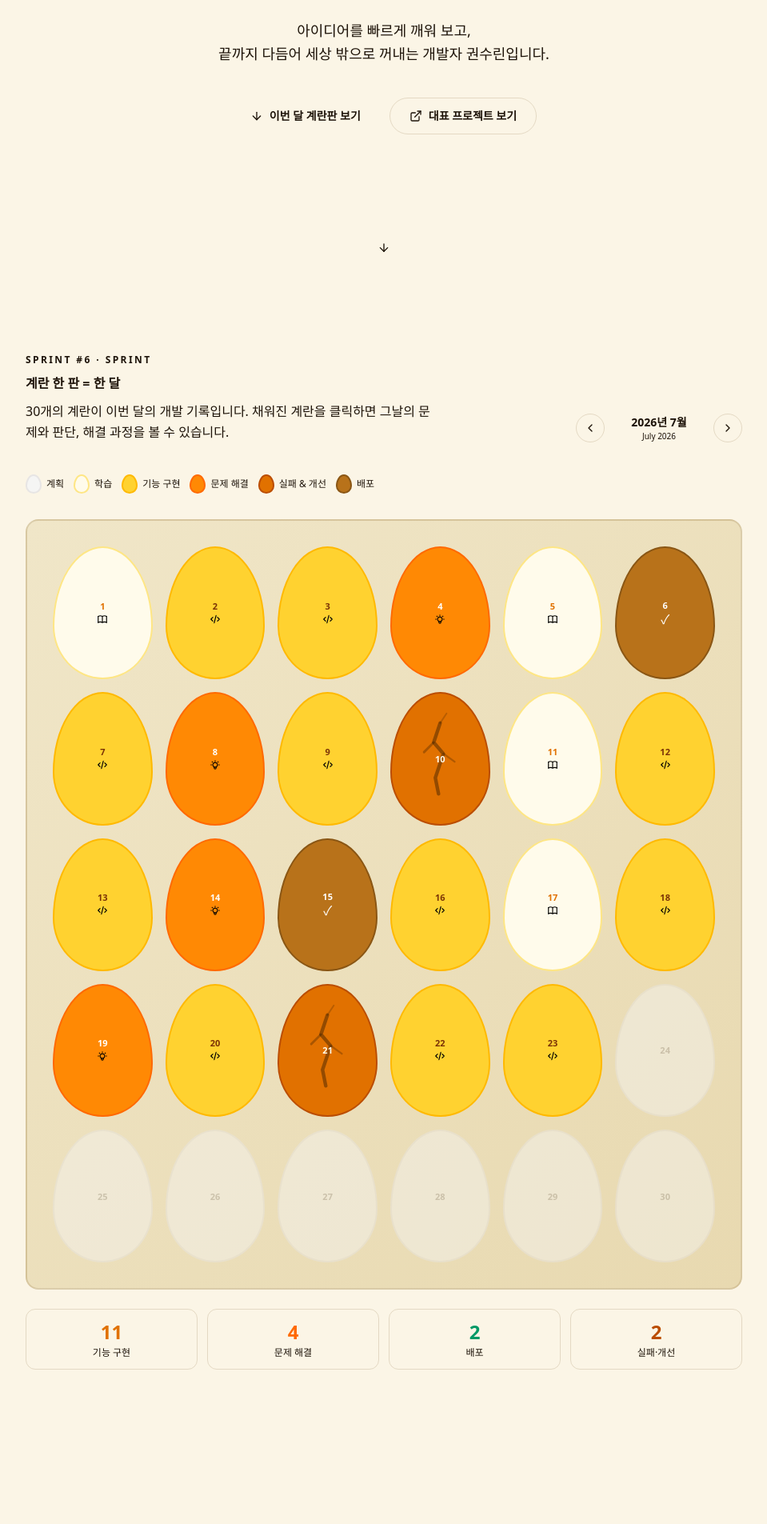
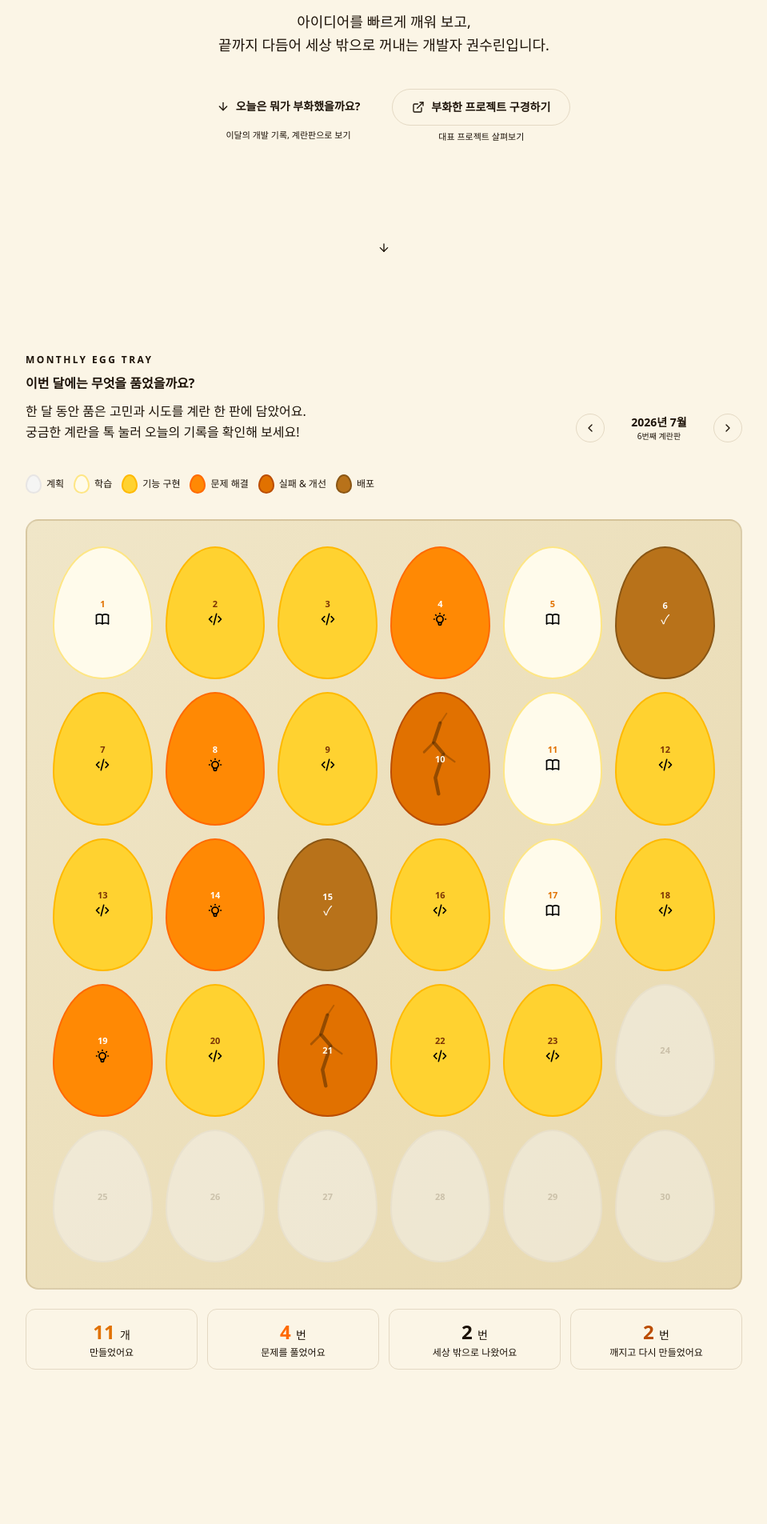
Before and after one commit to egg-zz/egg-zz_portfolio, a Next.js app in the folder apps/web/: page / in a window 1280 px wide. Shown: the part 454-2359 px from the top of the page at 80% size, without its empty margins (160-1119 px from the left). Built offline with nearby package versions, Linux system fonts and the light colour scheme; a web font is replaced by a local one.

Commit message:
change branding

```diff
--- a/apps/web/src/features/about/components/AboutSection.tsx
+++ b/apps/web/src/features/about/components/AboutSection.tsx
@@ -22,7 +22,7 @@ export function AboutSection({ sectionRef }: AboutSectionProps) {
           >
             <p className="text-xs font-semibold tracking-[0.2em] text-primary uppercase mb-4">About Me</p>
             <h2 className="text-heading sm:text-heading-lg font-bold mb-6">
-              권수린,<br /><span className="italic text-amber-400">개발자</span>
+              권수린,<br /><span className="italic text-accent">개발자</span>
             </h2>
             <p className="text-background/80 leading-relaxed mb-4 text-sm">
               저는 AI를 활용해 구현 속도를 높이지만, 문제 정의와 설계·검증·수정·최종 결과에 대한 책임은 제가 집니다.
@@ -43,7 +43,7 @@ export function AboutSection({ sectionRef }: AboutSectionProps) {
               </a>
               <a
                 href="mailto:surin@example.com"
-                className="flex items-center gap-2 px-4 py-2 rounded-full bg-primary text-white hover:bg-amber-500 text-sm transition-colors font-semibold"
+                className="flex items-center gap-2 px-4 py-2 rounded-full bg-primary text-white hover:bg-accent text-sm transition-colors font-semibold"
               >
                 <Mail className="w-4 h-4" />
                 이메일 보내기
--- a/apps/web/src/features/egg-lab/components/EggLabSection.tsx
+++ b/apps/web/src/features/egg-lab/components/EggLabSection.tsx
@@ -22,9 +22,10 @@ export function EggLabSection({ sectionRef }: EggLabSectionProps) {
           className="mb-12"
         >
           <p className="text-xs font-semibold tracking-[0.2em] text-primary uppercase mb-3">Egg Lab</p>
-          <h2 className="text-heading sm:text-heading-lg font-bold mb-4">작은 실험들</h2>
+          <h2 className="text-heading sm:text-heading-lg font-bold mb-4">아직 부화 중인 작은 실험들</h2>
           <p className="text-muted-foreground leading-relaxed max-w-lg">
-            빠르게 아이디어를 실험하는 공간입니다. AI를 어디에 사용하고 내가 무엇을 직접 판단했는지 함께 기록합니다.
+            거창하지 않아도 궁금하면 바로 만들어 봅니다.
+            <br />AI를 어디에 사용했고, 무엇을 직접 판단했는지도 함께 기록했어요.
           </p>
         </motion.div>
 
--- a/apps/web/src/features/egg-lab/data/lab-items.ts
+++ b/apps/web/src/features/egg-lab/data/lab-items.ts
@@ -9,6 +9,7 @@ export const labItems: LabItem[] = [
     aiUsed: "잔디 데이터를 계란 상태로 분류하는 매핑 로직 초안 생성",
     myJudgement: "AI가 제안한 분류 기준이 실제 개발 문맥과 달랐다. 커밋 수 기반이 아닌 커밋 메시지 분석 방식으로 수정했다.",
     tags: ["GitHub API", "SVG", "데이터 시각화"],
+    status: "concept",
   },
   {
     title: "면접 답변 시간 분석기",
@@ -17,6 +18,7 @@ export const labItems: LabItem[] = [
     aiUsed: "Web Audio API 파형 분석 로직의 초기 코드 생성",
     myJudgement: "AI가 생성한 침묵 감지 임계값이 환경 소음을 제대로 처리하지 못했다. 적응형 임계값으로 직접 수정했다.",
     tags: ["Web Audio API", "STT", "UX Research"],
+    status: "in-progress",
   },
   {
     title: "프로젝트 회고 질문 생성기",
@@ -25,6 +27,7 @@ export const labItems: LabItem[] = [
     aiUsed: "회고 질문 생성 프롬프트 설계 및 Claude API 연동",
     myJudgement: "AI 응답이 너무 일반적이었다. 프로젝트 규모, 팀 구성, 결과 유형을 명시적으로 주입하도록 프롬프트를 개선했다.",
     tags: ["Claude API", "프롬프트 엔지니어링"],
+    status: "prototype",
   },
   {
     title: "채용 공고 키워드 분석기",
@@ -33,6 +36,7 @@ export const labItems: LabItem[] = [
     aiUsed: "HTML 파싱 후 키워드 추출 및 카테고리 분류",
     myJudgement: "AI 분류가 '커뮤니케이션'을 기술 역량으로 분류하는 등 범주 혼용이 있었다. 분류 기준을 명시적으로 재정의했다.",
     tags: ["크롤링", "NLP", "Claude API"],
+    status: "completed",
   },
   {
     title: "개발 일지 템플릿 자동 생성기",
@@ -41,5 +45,6 @@ export const labItems: LabItem[] = [
     aiUsed: "입력된 이슈 설명을 4-블록 구조로 재구성",
     myJudgement: "AI 초안의 '배운 점'이 피상적이었다. 후속 질문으로 더 깊이 파고드는 chain 구조를 추가했다.",
     tags: ["Claude API", "생산성", "글쓰기"],
+    status: "in-progress",
   },
 ];
--- a/apps/web/src/features/egg-lab/model/types.ts
+++ b/apps/web/src/features/egg-lab/model/types.ts
@@ -1,3 +1,5 @@
+export type LabStatus = "concept" | "prototype" | "in-progress" | "completed";
+
 export interface LabItem {
   title: string;
   desc: string;
@@ -5,4 +7,5 @@ export interface LabItem {
   aiUsed: string;
   myJudgement: string;
   tags: string[];
+  status: LabStatus;
 }
--- a/apps/web/src/features/egg-tray/components/EggShape.tsx
+++ b/apps/web/src/features/egg-tray/components/EggShape.tsx
@@ -73,7 +73,7 @@ export function EggShape({ type, day, onClick, isActive, editable }: {
     ? (editable && <span className="text-base leading-none z-10" aria-hidden="true">+</span>)
     : (!isFailure && (
         isImageIcon
-          ? <img src={cfg.icon} alt="" className="w-3.5 h-3.5 z-10" aria-hidden="true" />
+          ? <img src={cfg.icon} alt="" className="w-5 h-5 z-10" aria-hidden="true" />
           : <span className="text-base leading-none z-10" aria-hidden="true">{cfg.icon}</span>
       ));
 
--- a/apps/web/src/features/egg-tray/components/EggTraySection.tsx
+++ b/apps/web/src/features/egg-tray/components/EggTraySection.tsx
@@ -37,7 +37,7 @@ export function EggTraySection({ sectionRef }: EggTraySectionProps) {
 
   const handlePrev = () => {
     if (canPrev) {
-      setMonthIdx(i => i - 1);
+      setMonthIdx((i) => i - 1);
       setSelectedEgg(null);
       setInputEgg(null);
     }
@@ -45,7 +45,7 @@ export function EggTraySection({ sectionRef }: EggTraySectionProps) {
 
   const handleNext = () => {
     if (canNext) {
-      setMonthIdx(i => i + 1);
+      setMonthIdx((i) => i + 1);
       setSelectedEgg(null);
       setInputEgg(null);
     }
@@ -58,11 +58,7 @@ export function EggTraySection({ sectionRef }: EggTraySectionProps) {
   };
 
   return (
-    <section
-      id="tray"
-      ref={sectionRef}
-      className="py-24 px-6"
-    >
+    <section id="tray" ref={sectionRef} className="py-24 px-6">
       <div className="max-w-4xl mx-auto">
         {/* Header */}
         <motion.div
@@ -73,14 +69,19 @@ export function EggTraySection({ sectionRef }: EggTraySectionProps) {
           className="mb-10"
         >
           <p className="text-xs font-semibold tracking-[0.2em] text-primary uppercase mb-3">
-            {month.sprint} · Sprint
+            Monthly Egg Tray
           </p>
           <div className="flex flex-col sm:flex-row sm:items-end sm:justify-between gap-4">
             <div>
-              <h2 className="text-heading sm:text-heading-lg font-bold mb-3">계란 한 판 = 한 달</h2>
+              <h2 className="text-heading sm:text-heading-lg font-bold mb-3">
+                이번 달에는 무엇을 품었을까요?
+              </h2>
               <p className="text-muted-foreground leading-relaxed max-w-lg">
-                30개의 계란이 이번 달의 개발 기록입니다. 채워진 계란을 클릭하면 그날의 문제와 판단, 해결 과정을 볼 수 있습니다.
-                {editMode && " 빈 계란(+)을 클릭하면 직접 기록을 남길 수 있습니다."}
+                한 달 동안 품은 고민과 시도를 계란 한 판에 담았어요.
+                <br />
+                궁금한 계란을 톡 눌러 오늘의 기록을 확인해 보세요!
+                {editMode &&
+                  " 빈 계란(+)을 클릭하면 직접 기록을 남길 수 있습니다."}
               </p>
             </div>
 
@@ -91,9 +92,10 @@ export function EggTraySection({ sectionRef }: EggTraySectionProps) {
                 disabled={!canPrev}
                 className={`
                   w-9 h-9 rounded-full border border-border flex items-center justify-center transition-colors
-                  ${canPrev
-                    ? "hover:bg-primary hover:text-primary-foreground hover:border-primary text-foreground"
-                    : "text-muted-foreground/30 cursor-not-allowed"
+                  ${
+                    canPrev
+                      ? "hover:bg-primary hover:text-primary-foreground hover:border-primary text-foreground"
+                      : "text-muted-foreground/30 cursor-not-allowed"
                   }
                 `}
                 aria-label="이전 달"
@@ -102,8 +104,12 @@ export function EggTraySection({ sectionRef }: EggTraySectionProps) {
               </button>
 
               <div className="text-center min-w-[120px]">
-                <p className="text-sm font-semibold text-foreground">{month.korean}</p>
-                <p className="text-[10px] text-muted-foreground">{month.label}</p>
+                <p className="text-sm font-semibold text-foreground">
+                  {month.korean}
+                </p>
+                <p className="text-[10px] text-muted-foreground">
+                  {month.sprint}
+                </p>
               </div>
 
               <button
@@ -111,9 +117,10 @@ export function EggTraySection({ sectionRef }: EggTraySectionProps) {
                 disabled={!canNext}
                 className={`
                   w-9 h-9 rounded-full border border-border flex items-center justify-center transition-colors
-                  ${canNext
-                    ? "hover:bg-primary hover:text-primary-foreground hover:border-primary text-foreground"
-                    : "text-muted-foreground/30 cursor-not-allowed"
+                  ${
+                    canNext
+                      ? "hover:bg-primary hover:text-primary-foreground hover:border-primary text-foreground"
+                      : "text-muted-foreground/30 cursor-not-allowed"
                   }
                 `}
                 aria-label="다음 달"
@@ -126,7 +133,12 @@ export function EggTraySection({ sectionRef }: EggTraySectionProps) {
 
         {/* Legend */}
         <div className="flex flex-wrap gap-3 mb-8">
-          {(Object.entries(EGG_CONFIG) as [EggType, typeof EGG_CONFIG[EggType]][]).map(([type, cfg]) => (
+          {(
+            Object.entries(EGG_CONFIG) as [
+              EggType,
+              (typeof EGG_CONFIG)[EggType],
+            ][]
+          ).map(([type, cfg]) => (
             <div key={type} className="flex items-center gap-1.5">
               <div
                 className={`w-5 h-6 border-2 ${cfg.bg} ${cfg.border}`}
@@ -144,7 +156,10 @@ export function EggTraySection({ sectionRef }: EggTraySectionProps) {
           animate={{ opacity: 1, scale: 1 }}
           transition={{ duration: 0.4 }}
           className="rounded-2xl border-2 border-border p-5 sm:p-8"
-          style={{ background: "linear-gradient(135deg, var(--tray-from) 0%, var(--tray-to) 100%)" }}
+          style={{
+            background:
+              "linear-gradient(135deg, var(--tray-from) 0%, var(--tray-to) 100%)",
+          }}
         >
           <div className="grid grid-cols-5 sm:grid-cols-6 gap-3 sm:gap-4">
             {eggs.map((egg) => (
@@ -152,7 +167,9 @@ export function EggTraySection({ sectionRef }: EggTraySectionProps) {
                 key={egg.day}
                 type={egg.type}
                 day={egg.day}
-                isActive={selectedEgg?.day === egg.day || inputEgg?.day === egg.day}
+                isActive={
+                  selectedEgg?.day === egg.day || inputEgg?.day === egg.day
+                }
                 editable={editMode}
                 onClick={() => {
                   if (egg.type === "planned") {
@@ -169,14 +186,42 @@ export function EggTraySection({ sectionRef }: EggTraySectionProps) {
         {/* Stats */}
         <div className="grid grid-cols-2 sm:grid-cols-4 gap-3 mt-6">
           {[
-            { label: "기능 구현", count: eggs.filter(e => e.type === "feature").length,  color: "text-amber-600" },
-            { label: "문제 해결", count: eggs.filter(e => e.type === "bugfix").length,   color: "text-orange-500" },
-            { label: "배포",     count: eggs.filter(e => e.type === "deployed").length, color: "text-emerald-600" },
-            { label: "실패·개선", count: eggs.filter(e => e.type === "failure").length,  color: "text-amber-700" },
-          ].map(({ label, count, color }) => (
-            <div key={label} className="bg-card border border-border rounded-xl px-4 py-3 text-center">
-              <p className={`text-2xl font-bold ${color}`}>{count}</p>
-              <p className="text-xs text-muted-foreground mt-0.5">{label}</p>
+            {
+              unit: "개",
+              phrase: "만들었어요",
+              count: eggs.filter((e) => e.type === "feature").length,
+              color: "text-amber-600",
+            },
+            {
+              unit: "번",
+              phrase: "문제를 풀었어요",
+              count: eggs.filter((e) => e.type === "bugfix").length,
+              color: "text-orange-500",
+            },
+            {
+              unit: "번",
+              phrase: "세상 밖으로 나왔어요",
+              count: eggs.filter((e) => e.type === "deployed").length,
+              color: "text-point",
+            },
+            {
+              unit: "번",
+              phrase: "깨지고 다시 만들었어요",
+              count: eggs.filter((e) => e.type === "failure").length,
+              color: "text-amber-700",
+            },
+          ].map(({ unit, phrase, count, color }) => (
+            <div
+              key={phrase}
+              className="bg-card border border-border rounded-xl px-4 py-3 text-center"
+            >
+              <p>
+                <span className={`text-2xl font-bold ${color}`}>{count} </span>
+                <span className="text-sm font-normal text-muted-foreground">
+                  {unit}
+                </span>
+              </p>
+              <p className="text-xs text-muted-foreground mt-0.5">{phrase}</p>
             </div>
           ))}
         </div>
@@ -187,7 +232,11 @@ export function EggTraySection({ sectionRef }: EggTraySectionProps) {
       )}
 
       {inputEgg && (
-        <EggInputModal egg={inputEgg} onClose={() => setInputEgg(null)} onSave={handleSaveEntry} />
+        <EggInputModal
+          egg={inputEgg}
+          onClose={() => setInputEgg(null)}
+          onSave={handleSaveEntry}
+        />
       )}
     </section>
   );
--- a/apps/web/src/features/egg-tray/data/months.ts
+++ b/apps/web/src/features/egg-tray/data/months.ts
@@ -323,9 +323,9 @@ const augustEggs: EggEntry[] = Array.from({ length: 30 }, (_, i) => ({
 /* ─── Months ─── */
 
 export const MONTHS: MonthData[] = [
-  { key: "june2026",   label: "June 2026",   korean: "2026년 6월", sprint: "Sprint #5",  eggs: juneEggs },
-  { key: "july2026",   label: "July 2026",   korean: "2026년 7월", sprint: "Sprint #6",  eggs: julyEggs },
-  { key: "august2026", label: "August 2026", korean: "2026년 8월", sprint: "Sprint #7",  eggs: augustEggs },
+  { key: "june2026",   label: "June 2026",   korean: "2026년 6월", sprint: "5번째 계란판",  eggs: juneEggs },
+  { key: "july2026",   label: "July 2026",   korean: "2026년 7월", sprint: "6번째 계란판",  eggs: julyEggs },
+  { key: "august2026", label: "August 2026", korean: "2026년 8월", sprint: "7번째 계란판",  eggs: augustEggs },
 ];
 
 export const CURRENT_MONTH_INDEX = 1; // July 2026
--- a/apps/web/src/features/hero/components/HeroSection.tsx
+++ b/apps/web/src/features/hero/components/HeroSection.tsx
@@ -5,8 +5,8 @@ function FloatingEggs() {
   const eggData = [
     { cx: 60,  cy: 80, rx: 38, ry: 48, fill: "var(--egg-yolk-light)", opacity: 0.9,  delay: 0 },
     { cx: 130, cy: 55, rx: 28, ry: 36, fill: "var(--card)", opacity: 0.95, delay: 0.4 },
-    { cx: 185, cy: 90, rx: 32, ry: 42, fill: "var(--chart-3)", opacity: 0.85, delay: 0.8 },
-    { cx: 240, cy: 60, rx: 24, ry: 30, fill: "var(--chart-4)", opacity: 0.8,  delay: 1.2 },
+    { cx: 185, cy: 90, rx: 32, ry: 42, fill: "var(--secondary)", opacity: 0.85, delay: 0.8 },
+    { cx: 240, cy: 60, rx: 24, ry: 30, fill: "var(--point)", opacity: 0.8,  delay: 1.2 },
     { cx: 290, cy: 88, rx: 35, ry: 44, fill: "var(--primary)", opacity: 0.7,  delay: 0.6 },
   ];
 
@@ -69,7 +69,8 @@ export function HeroSection({ sectionRef, onScrollToTray, onScrollToProjects }:
           <br />끝까지 다듬어 세상 밖으로 꺼내는 개발자 권수린입니다.
         </p>
 
-        <div className="flex flex-col sm:flex-row items-center justify-center gap-3">
+        <div className="flex flex-col sm:flex-row items-start justify-center gap-4">
+          <div className="flex flex-col items-center gap-1.5">
             <motion.button
               onClick={onScrollToTray}
               whileHover={{ y: -2 }}
@@ -77,8 +78,11 @@ export function HeroSection({ sectionRef, onScrollToTray, onScrollToProjects }:
               className="flex items-center gap-2 px-6 py-3 bg-primary text-primary-foreground rounded-full font-semibold text-sm hover:bg-accent transition-colors"
             >
               <ArrowDown className="w-4 h-4" />
-            이번 달 계란판 보기
+              오늘은 뭐가 부화했을까요?
             </motion.button>
+            <span className="text-[11px] text-muted-foreground">이달의 개발 기록, 계란판으로 보기</span>
+          </div>
+          <div className="flex flex-col items-center gap-1.5">
             <motion.button
               onClick={onScrollToProjects}
               whileHover={{ y: -2 }}
@@ -86,8 +90,10 @@ export function HeroSection({ sectionRef, onScrollToTray, onScrollToProjects }:
               className="flex items-center gap-2 px-6 py-3 bg-card border border-border text-foreground rounded-full font-semibold text-sm hover:bg-muted transition-colors"
             >
               <ExternalLink className="w-4 h-4" />
-            대표 프로젝트 보기
+              부화한 프로젝트 구경하기
             </motion.button>
+            <span className="text-[11px] text-muted-foreground">대표 프로젝트 살펴보기</span>
+          </div>
         </div>
       </motion.div>
 
--- a/apps/web/src/styles/theme.css
+++ b/apps/web/src/styles/theme.css
@@ -42,6 +42,7 @@
   --egg-yolk-light: #F5C842;
   --tray-from: #F0E6C8;
   --tray-to: #E8D9B0;
+  --point: #768F3D;
 }
 
 .dark {
@@ -71,6 +72,7 @@
   --chart-3: #8CC152;
   --chart-4: #E8734A;
   --chart-5: #A08050;
+  --point: #9DBE55;
   --sidebar: #2A1D0E;
   --sidebar-foreground: #FBF5E6;
   --sidebar-primary: #D4A017;
@@ -123,6 +125,7 @@
   --color-egg-yolk-light: var(--egg-yolk-light);
   --color-tray-from: var(--tray-from);
   --color-tray-to: var(--tray-to);
+  --color-point: var(--point);
   --font-sans: 'Pretendard', system-ui, sans-serif;
 
   /* Section heading (h2) — "부화한 서비스들", "계란 한 판 = 한 달" 등 */
```
Also changed, not shown: apps/web/src/features/egg-lab/components/LabCard.tsx (+35 -7 lines), apps/web/src/features/egg-lab/constants/lab-status.ts (added, +8 -0 lines). Lines whose indentation alone changed are shown as unchanged.
